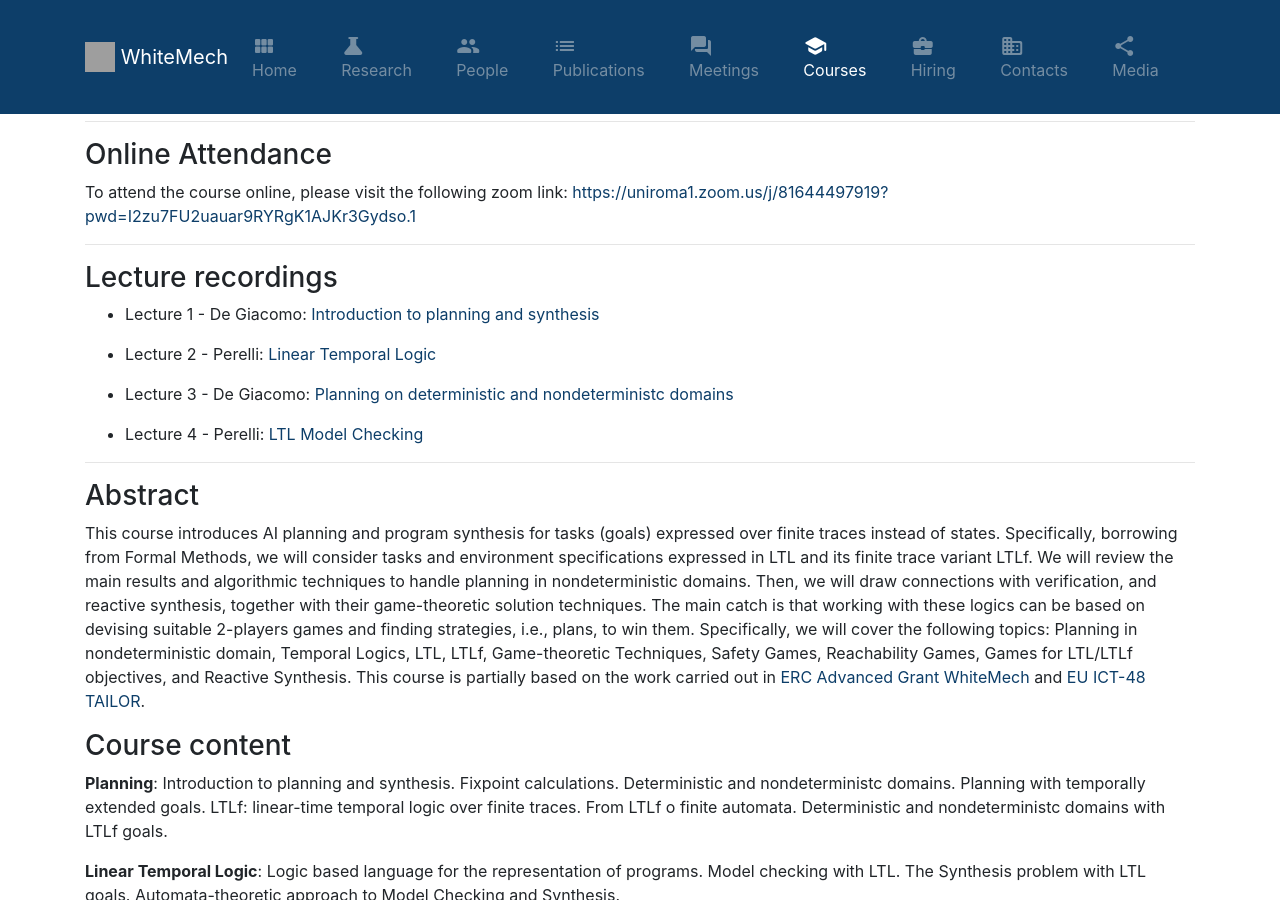
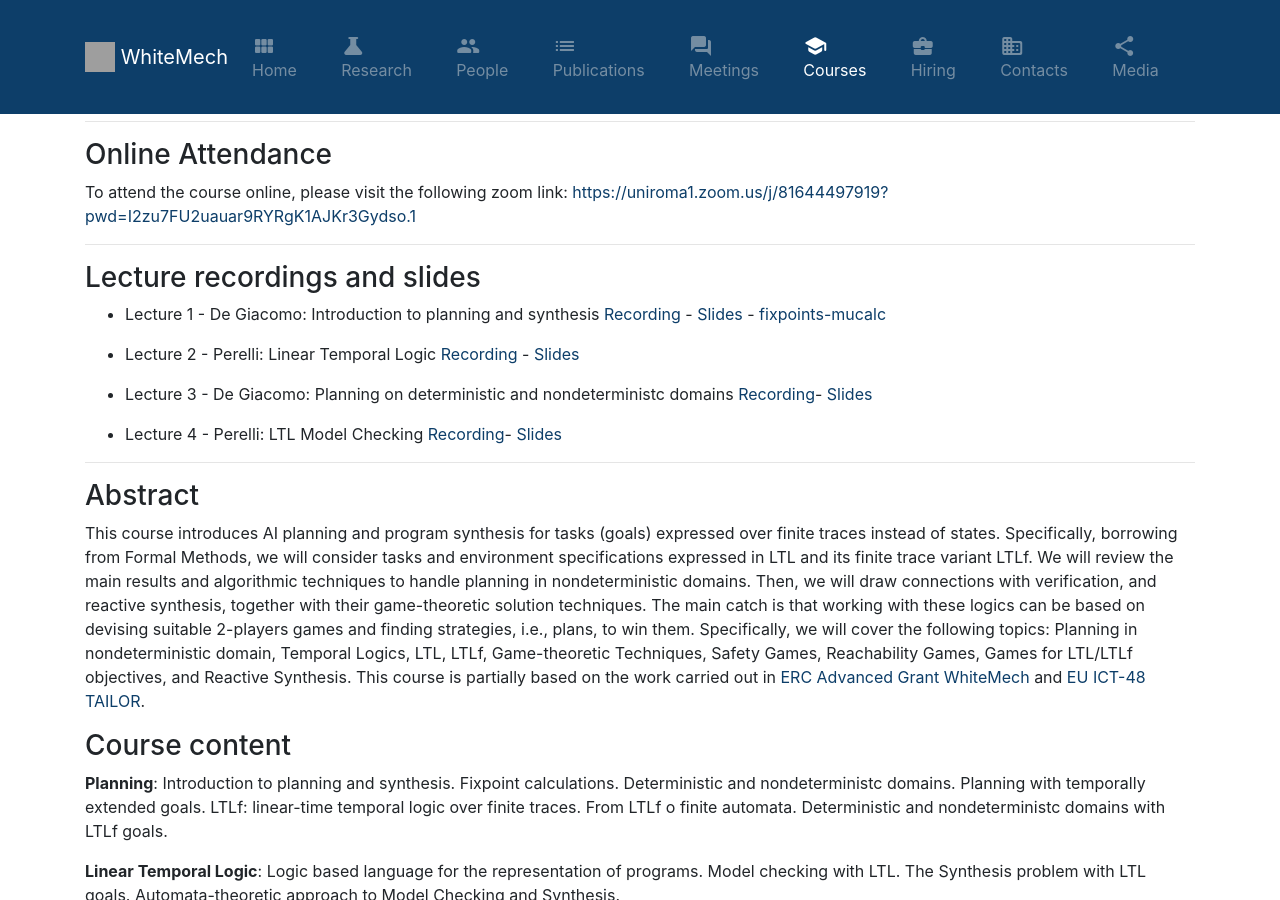
Before and after one commit to whitemech/whitemech.github.io, a Jekyll site: the page built from _pages/courses.md, in a window 1280 px wide and 900 px high, scrolled down 627 px. Built offline with Jekyll 4.4.1, drawn with Linux system fonts in a browser that asks for light colours.

Commit message:
Adding recordings and slides up to lecture 4

```diff
--- a/_pages/courses.md
+++ b/_pages/courses.md
@@ -40,15 +40,15 @@ To attend the course online, please visit the following zoom link:
 
 -----
 
-### Lecture recordings
+### Lecture recordings and slides
 
-- Lecture 1 - De Giacomo: [Introduction to planning and synthesis](https://uniroma1.zoom.us/rec/share/9YCo5btMN-olbxRoBSJp-BqLgnmwJimmcSVIOWORPLMJzuUktxAFQ-ZGgVS7HIgq.UNAzKHPoGTTVOK6p?startTime=1656936892000)
+- Lecture 1 - De Giacomo: Introduction to planning and synthesis [Recording](https://uniroma1.zoom.us/rec/share/9YCo5btMN-olbxRoBSJp-BqLgnmwJimmcSVIOWORPLMJzuUktxAFQ-ZGgVS7HIgq.UNAzKHPoGTTVOK6p?startTime=1656936892000) - [Slides](game-theoretic-PhD-AI/lecture1.pdf) - [fixpoints-mucalc](game-theoretic-PhD-AI/fixpoints-mucalc.pdf)
 
-- Lecture 2 - Perelli: [Linear Temporal Logic](https://uniroma1.zoom.us/rec/share/9YCo5btMN-olbxRoBSJp-BqLgnmwJimmcSVIOWORPLMJzuUktxAFQ-ZGgVS7HIgq.UNAzKHPoGTTVOK6p?startTime=1656943663000)
+- Lecture 2 - Perelli: Linear Temporal Logic [Recording](https://uniroma1.zoom.us/rec/share/9YCo5btMN-olbxRoBSJp-BqLgnmwJimmcSVIOWORPLMJzuUktxAFQ-ZGgVS7HIgq.UNAzKHPoGTTVOK6p?startTime=1656943663000) - [Slides](game-theoretic-PhD-AI/lecture2.pdf)
 
-- Lecture 3 - De Giacomo: [Planning on deterministic and nondeterministc domains](https://uniroma1.zoom.us/rec/share/6MS2Wc-fc4mYkOEcdsL0uIaQsAhTnKPCvpCjx6GARMjAzeVnloq_Zqbrt0vvTDi9.Yg83DRg0bUtLtQBg?startTime=1657023025000)
+- Lecture 3 - De Giacomo: Planning on deterministic and nondeterministc domains [Recording](https://uniroma1.zoom.us/rec/share/6MS2Wc-fc4mYkOEcdsL0uIaQsAhTnKPCvpCjx6GARMjAzeVnloq_Zqbrt0vvTDi9.Yg83DRg0bUtLtQBg?startTime=1657023025000)- [Slides](game-theoretic-PhD-AI/lecture3.pdf)
 
-- Lecture 4 - Perelli: [LTL Model Checking](https://uniroma1.zoom.us/rec/share/6MS2Wc-fc4mYkOEcdsL0uIaQsAhTnKPCvpCjx6GARMjAzeVnloq_Zqbrt0vvTDi9.Yg83DRg0bUtLtQBg?startTime=1657030331000)
+- Lecture 4 - Perelli: LTL Model Checking [Recording](https://uniroma1.zoom.us/rec/share/6MS2Wc-fc4mYkOEcdsL0uIaQsAhTnKPCvpCjx6GARMjAzeVnloq_Zqbrt0vvTDi9.Yg83DRg0bUtLtQBg?startTime=1657030331000)- [Slides](game-theoretic-PhD-AI/lecture4.pdf)
 
 -----
 
```
Also changed, not shown: 5 other files.
